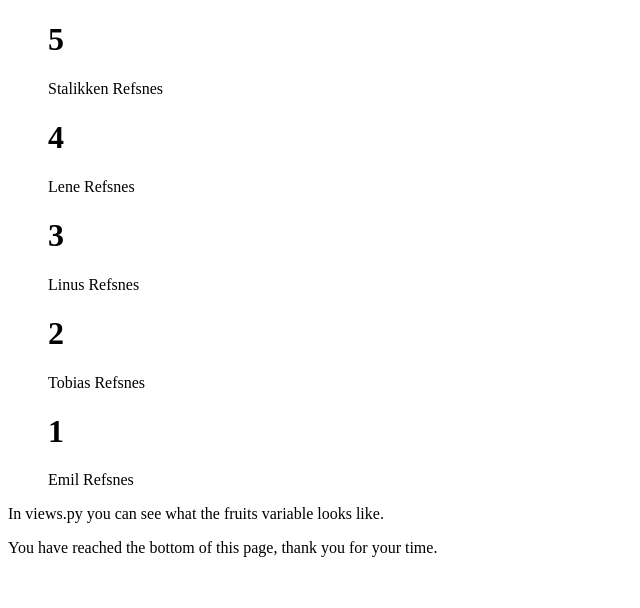
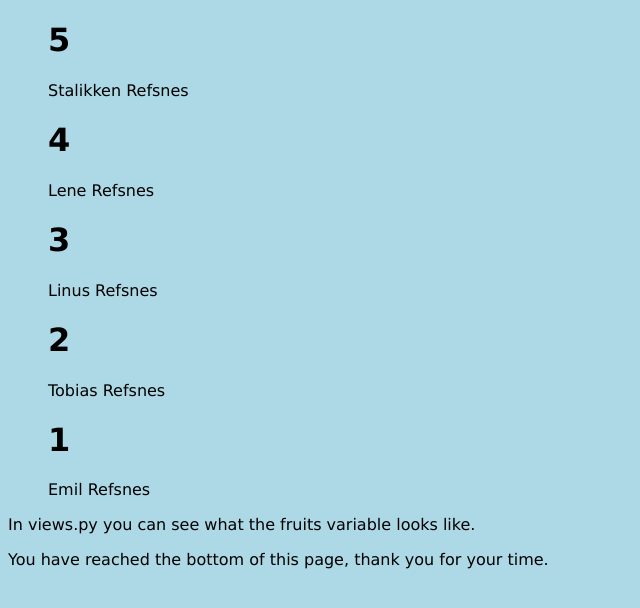
Before and after one commit to spencerbbrian/portfolio, a Django app: page /testing/ in a window 1280 px wide. Shown: the top 608 px of the page, without its empty margins (0-640 px from the left). Run offline with Django 5.2, Linux system fonts and the light colour scheme; data comes from the database, SQL or seed files in the repository.

Commit message:
Refactor project structure and add static file for CSS styling

```diff
--- /dev/null
+++ b/Django/my_tennis_club/members/static/myfirst.css
@@ -0,0 +1,4 @@
+body {
+    background-color: lightblue;
+    font-family: Verdana, Geneva, Tahoma, sans-serif;
+}
--- a/Django/my_tennis_club/members/templates/404.html
+++ b/Django/my_tennis_club/members/templates/404.html
@@ -1,3 +1,4 @@
+{% load static %}
 <!DOCTYPE html>
 <html lang="en">
 <head>
--- a/Django/my_tennis_club/members/templates/master.html
+++ b/Django/my_tennis_club/members/templates/master.html
@@ -1,3 +1,4 @@
+{% load static %}
 <!DOCTYPE html>
 <html lang="en">
 <head>
@@ -5,6 +6,7 @@
     <meta name="viewport" content="width=device-width, initial-scale=1.0">
     <title>{% block title %}{% endblock %}</title>
 </head>
+<link rel="stylesheet" href="{% static 'myfirst.css' %}">
 <body>
 
     {% block content %}
--- a/Django/my_tennis_club/members/templates/template.html
+++ b/Django/my_tennis_club/members/templates/template.html
@@ -1,3 +1,4 @@
+{% load static %}
 <!DOCTYPE html>
 <html lang="en">
 <head>
@@ -5,6 +6,7 @@
     <meta name="viewport" content="width=device-width, initial-scale=1.0">
     <title>Document</title>
 </head>
+<link rel="stylesheet" href="{% static 'myfirst.css' %}">
 <body>
     <ul>
         {% for x in mymembers reversed %}
```
Also changed, not shown: Django/my_tennis_club/my_tennis_club/settings.py (line endings or trailing spaces).
